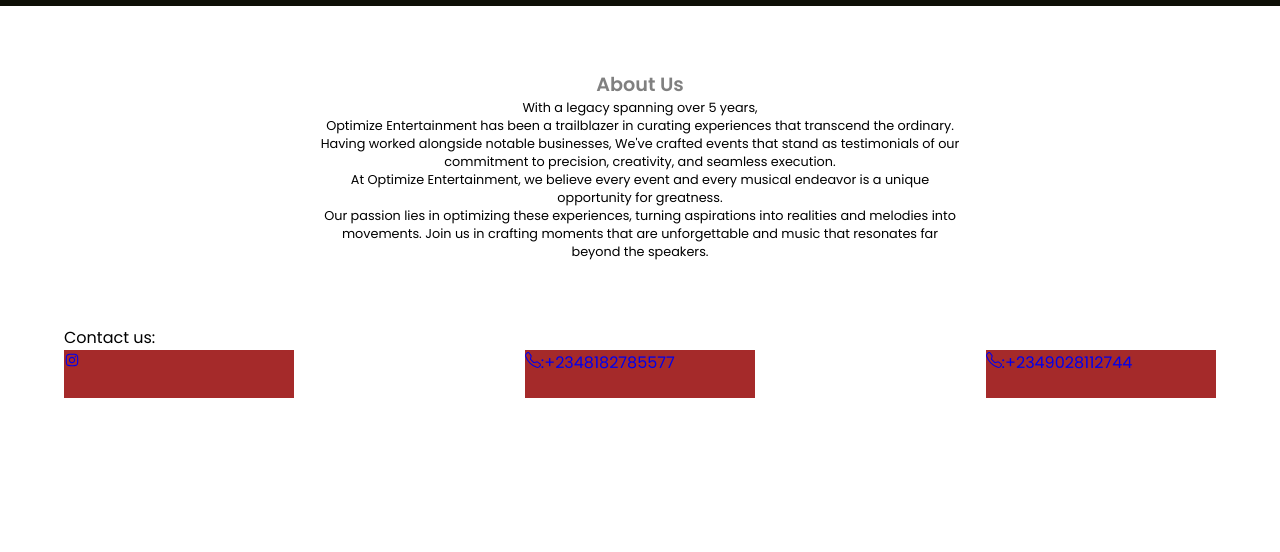
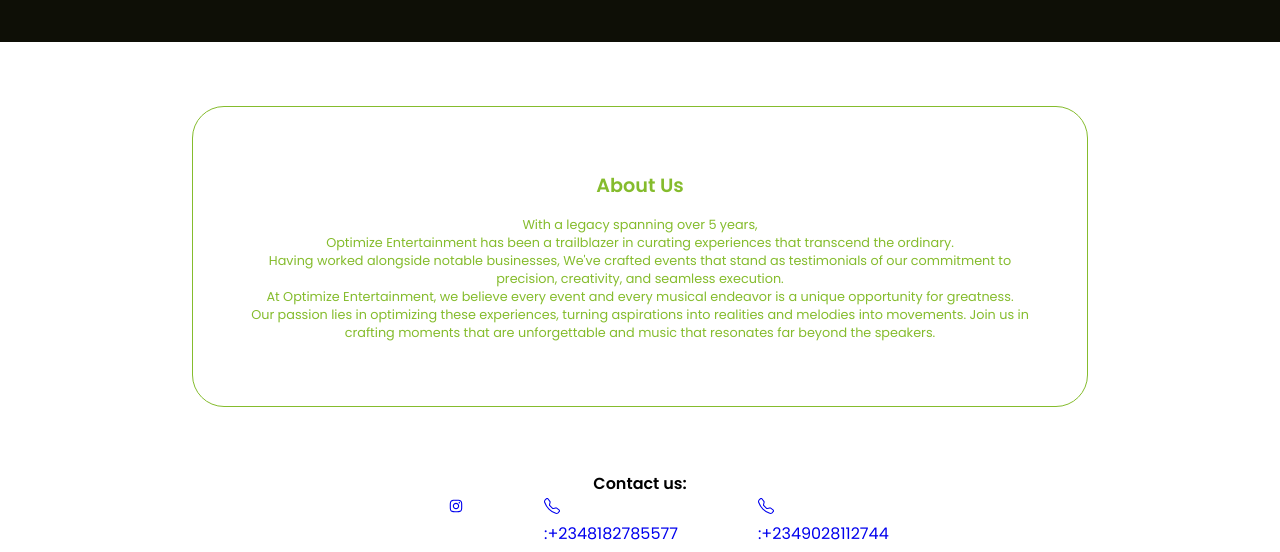
Before and after one commit to TheWiki2306/optimize-web, a React (Create React App) app: page / in a window 1280 px wide. Shown: the part 2003-2555 px from the top of the page. Before the commit the page ends 2401 px from the top, so only its background shows below. Built offline with nearby package versions, Linux system fonts and the light colour scheme.

Commit message:
On branch master

```diff
--- a/src/components/about us/aboutUs.css
+++ b/src/components/about us/aboutUs.css
@@ -1,16 +1,25 @@
 .container.aboutUsContainer{
     margin-top: 4rem;
-    width: 50%;
+    width: 70%;
+    /* background: var(--color-bg); */
+    border: 1px #85BC2D solid;
+    border-radius: 2rem;
+    padding: 3rem 3rem 4rem 3rem;
+    /* background: var(--color-bg-variant); */
 }
 
 .aboutUsContainer h3{
     font-size: 1.2em;
-    color: grey;
+    /* color: grey; */
+    color: #85BC2D;
     margin-top: 1rem;
+    margin-bottom: 1rem;
     text-align: center;
 }
 
 .aboutUsContainer p{
     font-size: 0.8em;
     text-align: center;
+    /* color: rgb(73, 72, 72); */
+    color: #85BC2D;
 }
--- a/src/components/about/about.css
+++ b/src/components/about/about.css
@@ -21,6 +21,7 @@
     margin-bottom: 0.5rem;
     text-align: center;
     font-size: 1.2em;
+    font-weight: 600;
     /* color: white; */
     /* color: var(--color-white); */
     color: rgb(73, 72, 72);
--- a/src/components/contact/Contact.jsx
+++ b/src/components/contact/Contact.jsx
@@ -6,6 +6,7 @@
 
 const Contact = () => {
   return (
+    // <div className='contactMainContainer'>
         <div className='container contactContainer' id='contact'>
             <p>Contact us:</p>
             <div className='contactLinks'>
@@ -13,7 +14,10 @@
                 <a href="+2348182785577"><BsTelephone/>:+2348182785577</a>
                 <a href="+2349028112744"><BsTelephone/>:+2349028112744</a>
             </div>
+
+            <small>&copy; 2023 - optimize ent. All rights reserved.</small>
         </div>
+    // </div>
   )
 }
 
--- a/src/components/contact/contact.css
+++ b/src/components/contact/contact.css
@@ -1,14 +1,22 @@
-.contactContainer{
+/* .contactMainContainer{
+    width: 50%;
+} */
+
+.container.contactContainer{
     margin-top: 4rem;
+    width: 30%;
+}
+
+.contactContainer p{
+    text-align: center;
+    font-weight: 600;
 }
 
 .contactLinks{
     display: flex;
-    justify-content: space-between;
+    /* justify-content: space-between; */
+    gap: 5rem;
 }
 
 .contactLinks a{
-    background: brown;
-    width: 20%;
-    height: 3rem;
 }
--- a/src/components/events/events.css
+++ b/src/components/events/events.css
@@ -8,6 +8,7 @@
     /* color: grey; */
     color: rgb(73, 72, 72);
     font-size: 1.2em;
+    font-weight: 600;
     text-align: center;
     margin-bottom: 2rem;
 }
--- a/src/components/promotion/promotion.css
+++ b/src/components/promotion/promotion.css
@@ -2,7 +2,7 @@
     color: var(--color-white);
     margin-top: 3rem;
     color: var(--color-bg-variant);
-    width: 70%;
+    width: 50%;
     padding: 2rem;
 }
 
```
Lines whose indentation alone changed are shown as unchanged.
